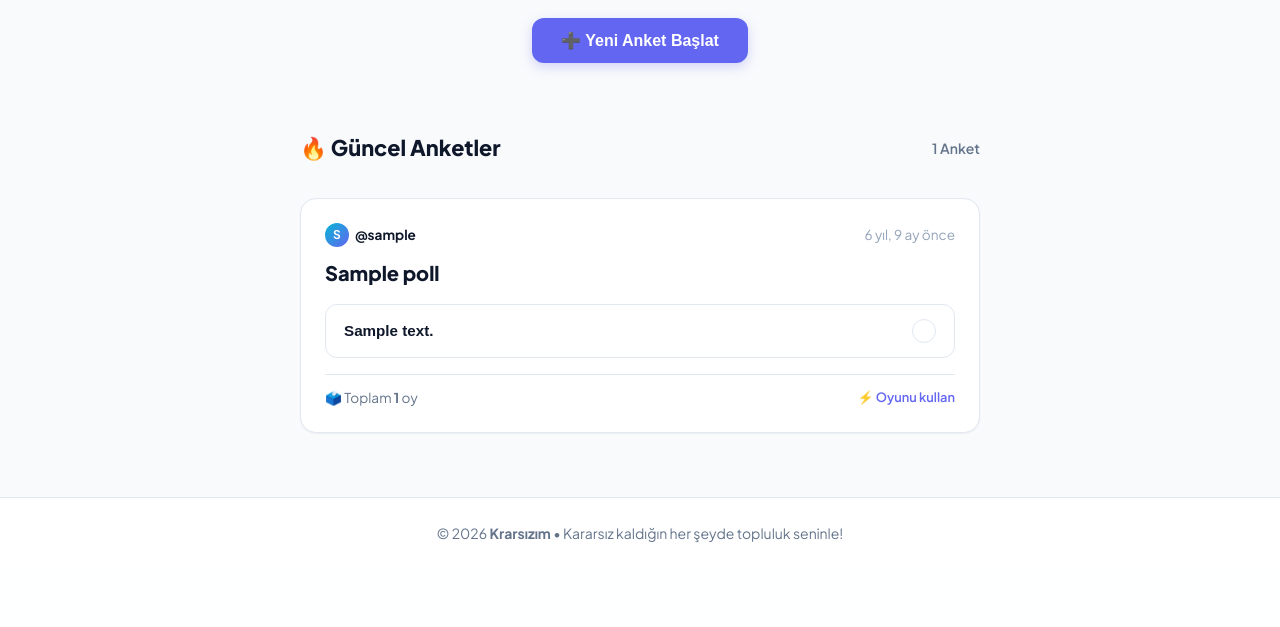
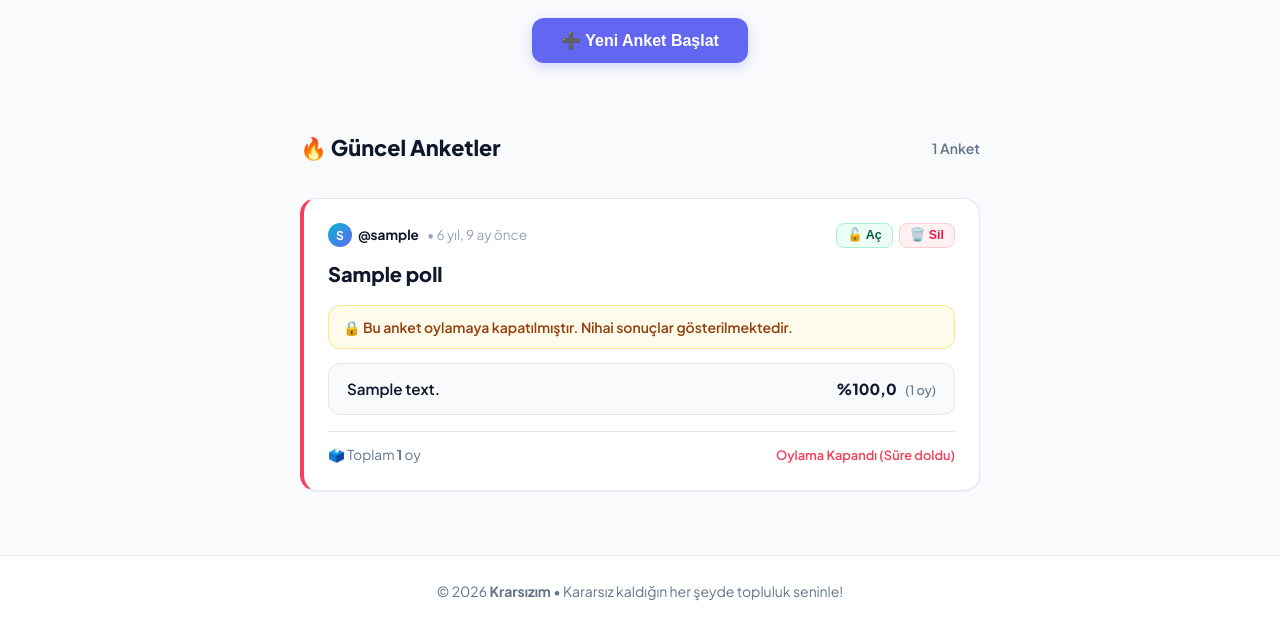
Before and after one commit to dirganozan/Kararsizim, a Django app: page / in a window 1280 px wide. Shown: the part 378-1005 px from the top of the page. Before the commit the page ends 921 px from the top, so only its background shows below. Run offline with Django 5.2, Linux system fonts and the light colour scheme; a user stored in the database is signed in; tables that the repository leaves empty hold one stand-in row (values such as "Sample post"); data that the repository does not hold is empty.

Commit message:
feat: Anket kapatma, sureli otomatik kapanma ve anket silme ozellikleri eklendi

```diff
--- a/core/admin.py
+++ b/core/admin.py
@@ -19,8 +19,8 @@ class OptionInline(admin.TabularInline):
 
 @admin.register(Poll)
 class PollAdmin(admin.ModelAdmin):
-    list_display = ('question', 'author', 'total_votes', 'created_at')
-    list_filter = ('created_at', 'author')
+    list_display = ('question', 'author', 'total_votes', 'is_active', 'expires_at', 'created_at')
+    list_filter = ('is_active', 'created_at', 'author')
     search_fields = ('question', 'author__username')
     inlines = [OptionInline]
 
--- a/core/forms.py
+++ b/core/forms.py
@@ -68,6 +68,16 @@ class LoginForm(AuthenticationForm):
 
 
 class PollCreateForm(forms.ModelForm):
+    DURATION_CHOICES = [
+        ('never', '♾️ Süresiz (Ben kapatana kadar)'),
+        ('1h', '⏱️ 1 Saat'),
+        ('6h', '⏱️ 6 Saat'),
+        ('12h', '⏱️ 12 Saat'),
+        ('24h', '📅 24 Saat (1 Gün - Varsayılan)'),
+        ('3d', '📅 3 Gün'),
+        ('7d', '📅 7 Gün (1 Hafta)'),
+    ]
+
     question = forms.CharField(
         label='Kararsız kaldığın soru nedir?',
         max_length=255,
@@ -85,6 +95,17 @@ class PollCreateForm(forms.ModelForm):
         }
     )
 
+    duration = forms.ChoiceField(
+        label='Oylama Süresi',
+        choices=DURATION_CHOICES,
+        initial='24h',
+        required=False,
+        widget=forms.Select(attrs={
+            'class': 'form-input',
+            'style': 'cursor: pointer;'
+        })
+    )
+
     class Meta:
         model = Poll
         fields = ('question',)
--- a/core/templates/core/base.html
+++ b/core/templates/core/base.html
@@ -123,6 +123,23 @@
                     </button>
                 </div>
 
+                <!-- Duration Selection -->
+                <div class="form-group" style="margin-top: 16px;">
+                    <label for="modalDurationInput" class="form-label">
+                        ⏱️ Oylama Süresi
+                    </label>
+                    <select name="duration" id="modalDurationInput" class="form-input" style="cursor: pointer;">
+                        <option value="24h" selected>📅 24 Saat (1 Gün - Varsayılan)</option>
+                        <option value="1h">⏱️ 1 Saat</option>
+                        <option value="6h">⏱️ 6 Saat</option>
+                        <option value="12h">⏱️ 12 Saat</option>
+                        <option value="3d">📅 3 Gün</option>
+                        <option value="7d">📅 7 Gün (1 Hafta)</option>
+                        <option value="never">♾️ Süresiz (Ben kapatana kadar açık)</option>
+                    </select>
+                    <span class="form-help">Süre dolduğunda anket otomatik olarak oylamaya kapanır.</span>
+                </div>
+
                 <div class="modal-footer" style="margin-top: 24px; display: flex; gap: 12px;">
                     <button type="button" class="btn btn-outline" id="cancelModalBtn" style="flex: 1;">Vazgeç</button>
                     <button type="submit" id="submitModalBtn" class="btn btn-primary" style="flex: 2;">
--- a/core/templates/core/index.html
+++ b/core/templates/core/index.html
@@ -43,16 +43,40 @@
 
     {% if poll_data %}
         {% for item in poll_data %}
-            <article class="poll-card" id="poll-card-{{ item.poll.id }}" data-poll-id="{{ item.poll.id }}">
-                <!-- Meta: Author & Date -->
+            <article class="poll-card {% if item.is_closed %}poll-closed{% endif %}" id="poll-card-{{ item.poll.id }}" data-poll-id="{{ item.poll.id }}">
+                <!-- Meta: Author, Date & Author Actions -->
                 <div class="poll-meta">
-                    <span class="poll-author">
-                        <span class="user-avatar" style="width: 24px; height: 24px; font-size: 0.75rem;">
-                            {{ item.poll.author.username|make_list|first|upper }}
+                    <div style="display: flex; align-items: center; gap: 8px;">
+                        <span class="poll-author">
+                            <span class="user-avatar" style="width: 24px; height: 24px; font-size: 0.75rem;">
+                                {{ item.poll.author.username|make_list|first|upper }}
+                            </span>
+                            @{{ item.poll.author.username }}
                         </span>
-                        @{{ item.poll.author.username }}
-                    </span>
-                    <span class="poll-date">{{ item.poll.created_at|timesince }} önce</span>
+                        <span class="poll-date">• {{ item.poll.created_at|timesince }} önce</span>
+                    </div>
+
+                    <!-- Yazar Aksiyonları (Kapat/Aç, Sil) -->
+                    {% if user.is_authenticated and user == item.poll.author %}
+                        <div class="author-actions">
+                            <button type="button"
+                                    class="btn-author-action {% if item.poll.is_active and not item.is_closed %}btn-action-close{% else %}btn-action-open{% endif %}"
+                                    id="toggle-btn-{{ item.poll.id }}"
+                                    data-poll-id="{{ item.poll.id }}"
+                                    data-is-active="{% if item.poll.is_active and not item.is_closed %}true{% else %}false{% endif %}"
+                                    title="{% if item.poll.is_active and not item.is_closed %}Oylamayı Kapat{% else %}Yeniden Oylamaya Aç{% endif %}"
+                                    onclick="handleTogglePollStatus({{ item.poll.id }})">
+                                {% if item.poll.is_active and not item.is_closed %}🔒 Kapat{% else %}🔓 Aç{% endif %}
+                            </button>
+                            <button type="button"
+                                    class="btn-author-action btn-action-delete"
+                                    data-poll-id="{{ item.poll.id }}"
+                                    title="Anketi Sil"
+                                    onclick="handleDeletePoll({{ item.poll.id }})">
+                                🗑️ Sil
+                            </button>
+                        </div>
+                    {% endif %}
                 </div>
 
                 <!-- Question -->
@@ -60,8 +84,14 @@
 
                 <!-- Options / Results Container -->
                 <div class="poll-options-wrapper" id="poll-options-{{ item.poll.id }}">
-                    {% if item.has_voted %}
-                        <!-- ALREADY VOTED: PROGRESS BARS -->
+                    {% if item.show_results %}
+                        <!-- SHOW RESULTS (VOTED OR CLOSED) -->
+                        {% if item.is_closed and not item.has_voted %}
+                            <div class="closed-notice">
+                                🔒 Bu anket oylamaya kapatılmıştır. Nihai sonuçlar gösterilmektedir.
+                            </div>
+                        {% endif %}
+
                         {% for opt in item.options %}
                             <div class="poll-result-row {% if opt.is_selected %}selected-by-user{% endif %}">
                                 <div class="poll-progress-fill {% cycle 'color-opt-0' 'color-opt-1' 'color-opt-2' 'color-opt-3' 'color-opt-4' %}" style="width: {{ opt.percentage }}%;"></div>
@@ -80,7 +110,7 @@
                             </div>
                         {% endfor %}
                     {% else %}
-                        <!-- NOT VOTED YET: INTERACTIVE BUTTONS -->
+                        <!-- NOT VOTED YET & OPEN: INTERACTIVE BUTTONS -->
                         <div class="poll-options" style="display: flex; flex-direction: column; gap: 10px;">
                             {% for opt in item.options %}
                                 <button type="button"
@@ -101,8 +131,8 @@
                     <span id="poll-total-votes-{{ item.poll.id }}">
                         🗳️ Toplam <strong class="total-votes-number">{{ item.total_votes }}</strong> oy
                     </span>
-                    <span class="poll-status-badge" id="poll-status-{{ item.poll.id }}" style="font-weight: 600; font-size: 0.8rem; color: {% if item.has_voted %}var(--accent-green){% else %}var(--primary){% endif %};">
-                        {% if item.has_voted %}✅ Oy kullandın{% else %}⚡ Oyunu kullan{% endif %}
+                    <span class="poll-status-badge" id="poll-status-{{ item.poll.id }}" style="font-weight: 600; font-size: 0.8rem; color: {% if item.is_closed %}var(--accent-rose){% elif item.has_voted %}var(--accent-green){% else %}var(--primary){% endif %};">
+                        {{ item.status_label }}
                     </span>
                 </div>
             </article>
--- a/core/urls.py
+++ b/core/urls.py
@@ -7,5 +7,7 @@ urlpatterns = [
     path('login/', views.login_view, name='login'),
     path('logout/', views.logout_view, name='logout'),
     path('polls/create/', views.poll_create_view, name='poll_create'),
+    path('polls/<int:poll_id>/toggle-status/', views.poll_toggle_status_view, name='poll_toggle_status'),
+    path('polls/<int:poll_id>/delete/', views.poll_delete_view, name='poll_delete'),
     path('api/poll/<int:poll_id>/vote/', views.poll_vote_api, name='poll_vote_api'),
 ]
--- a/core/views.py
+++ b/core/views.py
@@ -1,12 +1,14 @@
 import json
+from datetime import timedelta
 from django.shortcuts import render, redirect, get_object_or_404
 from django.contrib.auth import login, logout, authenticate
 from django.contrib.auth.decorators import login_required
 from django.contrib import messages
-from django.http import JsonResponse, HttpResponseBadRequest
+from django.http import JsonResponse, HttpResponseBadRequest, HttpResponseForbidden
 from django.views.decorators.http import require_POST
 from django.db import transaction
 from django.db.models import F
+from django.utils import timezone
 from .models import Poll, Option, VoteLog
 from .forms import RegisterForm, LoginForm, PollCreateForm
 
@@ -16,6 +18,7 @@ def index_view(request):
     Main home page view.
     Lists all polls in chronological order (newest first).
     Prefetches options and author, and calculates whether current user or guest has already voted.
+    Shows final results if poll is closed.
     """
     polls = Poll.objects.prefetch_related('options', 'author').all()
     poll_form = PollCreateForm() if request.user.is_authenticated else None
@@ -34,6 +37,8 @@ def index_view(request):
     for poll in polls:
         voted_option_id = user_votes.get(poll.id)
         has_voted = (voted_option_id is not None)
+        is_closed = poll.is_closed
+        show_results = has_voted or is_closed
         total = poll.total_votes
 
         options_list = []
@@ -49,6 +54,9 @@ def index_view(request):
         poll_data.append({
             'poll': poll,
             'has_voted': has_voted,
+            'is_closed': is_closed,
+            'show_results': show_results,
+            'status_label': poll.status_label,
             'voted_option_id': voted_option_id,
             'total_votes': total,
             'options': options_list,
@@ -123,7 +131,7 @@ def poll_create_view(request):
     Poll creation view.
     Accessible only by logged-in users (@login_required).
     Validates question and options (strictly 2 to 5 options).
-    Supports both standard form submission and AJAX modal submission.
+    Calculates expires_at according to selected duration.
     """
     is_ajax = request.headers.get('x-requested-with') == 'XMLHttpRequest'
 
@@ -159,6 +167,25 @@ def poll_create_view(request):
         if not errors:
             poll = form.save(commit=False)
             poll.author = request.user
+
+            # Calculate expiration time based on duration choice
+            duration = request.POST.get('duration', '24h')
+            now = timezone.now()
+            if duration == '1h':
+                poll.expires_at = now + timedelta(hours=1)
+            elif duration == '6h':
+                poll.expires_at = now + timedelta(hours=6)
+            elif duration == '12h':
+                poll.expires_at = now + timedelta(hours=12)
+            elif duration == '24h':
+                poll.expires_at = now + timedelta(hours=24)
+            elif duration == '3d':
+                poll.expires_at = now + timedelta(days=3)
+            elif duration == '7d':
+                poll.expires_at = now + timedelta(days=7)
+            else:
+                poll.expires_at = None  # 'never'
+
             poll.save()
             for opt_text in options:
                 Option.objects.create(poll=poll, text=opt_text)
@@ -197,9 +224,16 @@ def poll_create_view(request):
 def poll_vote_api(request, poll_id):
     """
     JSON voting endpoint for both members and anonymous visitors.
-    Prevents duplicate votes using request.user (for members) or session_key (for guests).
+    Prevents duplicate votes and blocks voting if poll is closed.
     """
     poll = get_object_or_404(Poll, id=poll_id)
+
+    # Check if poll is closed
+    if poll.is_closed:
+        return JsonResponse({
+            'success': False,
+            'error': 'Bu anket oylamaya kapatılmıştır. Yeni oy kullanılamaz.'
+        }, status=400)
 
     # Parse option_id from JSON body or form-data
     option_id = None
@@ -273,3 +307,65 @@ def poll_vote_api(request, poll_id):
         'user_voted_option_id': option.id,
         'options': options_data,
     })
+
+
+@login_required
+@require_POST
+def poll_toggle_status_view(request, poll_id):
+    """
+    Allows the poll author to toggle active/closed state of their poll.
+    """
+    poll = get_object_or_404(Poll, id=poll_id)
+
+    if poll.author != request.user:
+        if request.headers.get('x-requested-with') == 'XMLHttpRequest':
+            return JsonResponse({'success': False, 'error': 'Yalnızca anket sahibi bu işlemi yapabilir.'}, status=403)
+        messages.error(request, 'Bu anketi kapatma yetkiniz yok.')
+        return redirect('index')
+
+    poll.is_active = not poll.is_active
+    poll.save(update_fields=['is_active'])
+
+    status_msg = "Anket yeniden oylamaya açıldı." if poll.is_active else "Anket oylamaya kapatıldı."
+
+    if request.headers.get('x-requested-with') == 'XMLHttpRequest':
+        return JsonResponse({
+            'success': True,
+            'is_active': poll.is_active,
+            'is_closed': poll.is_closed,
+            'status_label': poll.status_label,
+            'message': status_msg
+        })
+
+    messages.success(request, status_msg)
+    return redirect('index')
+
+
+@login_required
+@require_POST
+def poll_delete_view(request, poll_id):
+    """
+    Allows the poll author to delete their poll permanently.
+    """
+    poll = get_object_or_404(Poll, id=poll_id)
+
+    if poll.author != request.user:
+        if request.headers.get('x-requested-with') == 'XMLHttpRequest':
+            return JsonResponse({'success': False, 'error': 'Yalnızca anket sahibi anketi silebilir.'}, status=403)
+        messages.error(request, 'Bu anketi silme yetkiniz yok.')
+        return redirect('index')
+
+    question_preview = poll.question[:40]
+    poll.delete()
+
+    success_msg = f'"{question_preview}..." anketi başarıyla silindi.'
+
+    if request.headers.get('x-requested-with') == 'XMLHttpRequest':
+        return JsonResponse({
+            'success': True,
+            'message': success_msg,
+            'poll_id': poll_id
+        })
+
+    messages.success(request, success_msg)
+    return redirect('index')
--- a/static/core/css/style.css
+++ b/static/core/css/style.css
@@ -1050,3 +1050,81 @@ a:hover {
     display: none;
   }
 }
+
+/* ==========================================================================
+   AUTHOR ACTIONS & POLL EXPIRATION STYLES
+   ========================================================================== */
+
+.author-actions {
+  display: flex;
+  align-items: center;
+  gap: 6px;
+}
+
+.btn-author-action {
+  display: inline-flex;
+  align-items: center;
+  gap: 4px;
+  padding: 4px 10px;
+  font-size: 0.78rem;
+  font-weight: 700;
+  border-radius: var(--radius-sm);
+  cursor: pointer;
+  transition: var(--transition-fast);
+  border: 1px solid var(--border-color);
+  background: #FFFFFF;
+  line-height: 1.2;
+}
+
+.btn-author-action:hover {
+  transform: translateY(-1px);
+}
+
+.btn-action-close {
+  color: var(--text-muted);
+  background: var(--bg-card-subtle);
+}
+
+.btn-action-close:hover {
+  background: #E2E8F0;
+  color: var(--text-main);
+}
+
+.btn-action-open {
+  color: #065F46;
+  background: #ECFDF5;
+  border-color: #A7F3D0;
+}
+
+.btn-action-open:hover {
+  background: #D1FAE5;
+}
+
+.btn-action-delete {
+  color: #E11D48;
+  background: #FFF1F2;
+  border-color: #FECDD3;
+}
+
+.btn-action-delete:hover {
+  background: #FFE4E6;
+  border-color: #FDA4AF;
+}
+
+.closed-notice {
+  background: #FFFBEB;
+  color: #92400E;
+  border: 1px solid #FDE68A;
+  padding: 10px 14px;
+  border-radius: var(--radius-md);
+  font-size: 0.875rem;
+  font-weight: 600;
+  margin-bottom: 14px;
+  display: flex;
+  align-items: center;
+  gap: 8px;
+}
+
+.poll-card.poll-closed {
+  border-left: 4px solid var(--accent-rose);
+}
--- a/static/core/js/main.js
+++ b/static/core/js/main.js
@@ -392,3 +392,81 @@ document.addEventListener('DOMContentLoaded', () => {
         modalErrors.style.display = 'block';
     }
 });
+
+// ==========================================================================
+// AUTHOR ACTIONS: TOGGLE STATUS & DELETE POLL
+// ==========================================================================
+
+async function handleTogglePollStatus(pollId) {
+    if (!pollId) return;
+
+    const btn = document.getElementById(`toggle-btn-${pollId}`);
+    if (btn) {
+        btn.disabled = true;
+        btn.textContent = 'İşleniyor...';
+    }
+
+    try {
+        const response = await fetch(`/polls/${pollId}/toggle-status/`, {
+            method: 'POST',
+            headers: {
+                'X-Requested-With': 'XMLHttpRequest',
+                'X-CSRFToken': getCsrfToken()
+            }
+        });
+
+        const data = await response.json();
+
+        if (response.ok && data.success) {
+            showToast(data.message, 'success');
+            setTimeout(() => {
+                window.location.reload();
+            }, 400);
+        } else {
+            showToast(data.error || 'İşlem gerçekleştirilemedi.', 'error');
+            if (btn) btn.disabled = false;
+        }
+    } catch (err) {
+        console.error('Anket durumu değiştirme hatası:', err);
+        showToast('Bağlantı hatası oluştu.', 'error');
+        if (btn) btn.disabled = false;
+    }
+}
+
+async function handleDeletePoll(pollId) {
+    if (!pollId) return;
+
+    const confirmed = confirm('Bu anketi ve kullanılan tüm oyları kalıcı olarak silmek istediğinize emin misiniz?');
+    if (!confirmed) return;
+
+    const card = document.getElementById(`poll-card-${pollId}`);
+
+    try {
+        const response = await fetch(`/polls/${pollId}/delete/`, {
+            method: 'POST',
+            headers: {
+                'X-Requested-With': 'XMLHttpRequest',
+                'X-CSRFToken': getCsrfToken()
+            }
+        });
+
+        const data = await response.json();
+
+        if (response.ok && data.success) {
+            showToast(data.message, 'info');
+            if (card) {
+                card.style.transition = 'opacity 0.3s ease, transform 0.3s ease';
+                card.style.opacity = '0';
+                card.style.transform = 'scale(0.95)';
+                setTimeout(() => card.remove(), 300);
+            } else {
+                window.location.reload();
+            }
+        } else {
+            showToast(data.error || 'Silme işlemi gerçekleştirilemedi.', 'error');
+        }
+    } catch (err) {
+        console.error('Anket silme hatası:', err);
+        showToast('Bağlantı hatası oluştu.', 'error');
+    }
+}
```
Also changed, not shown: core/models.py (+38 -0 lines), core/templates/core/poll_create.html (+9 -0 lines), core/tests.py (+105 -0 lines), core/migrations/0003_poll_expires_at_poll_is_active.py (added).
